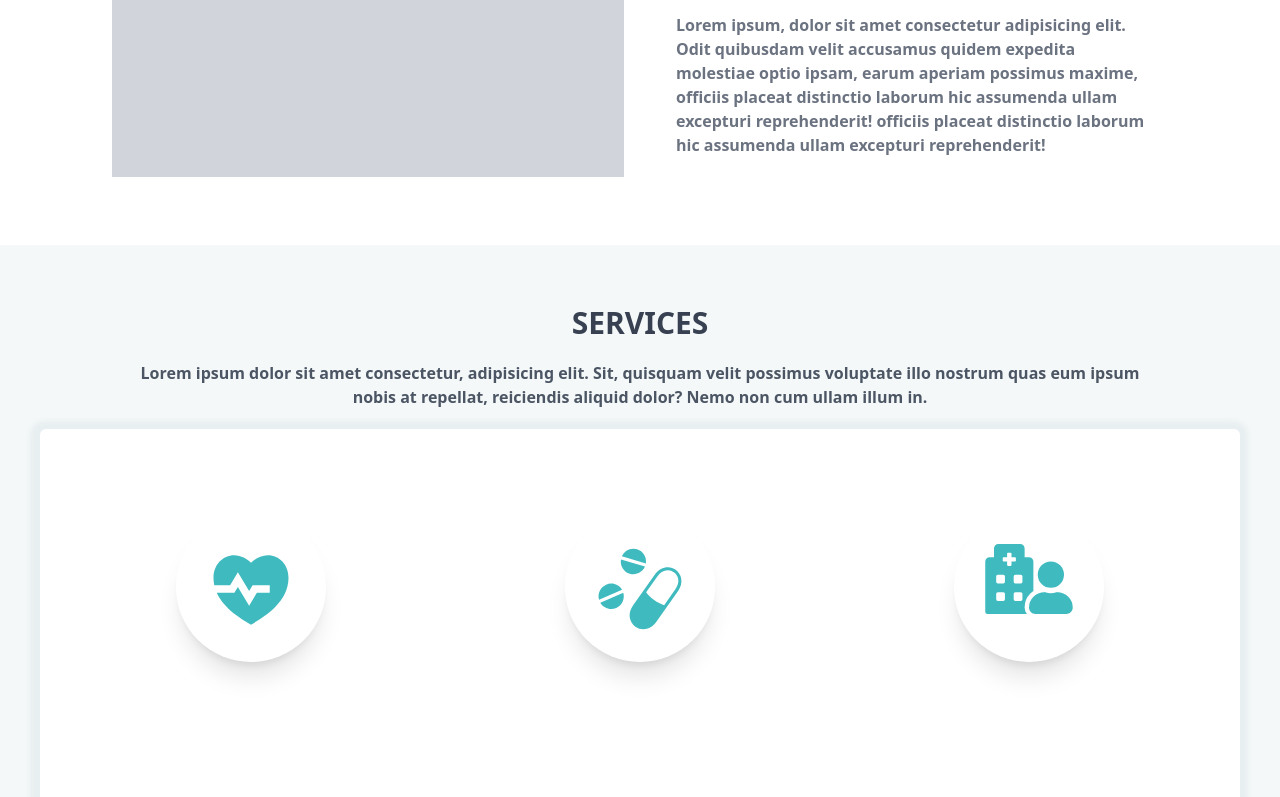
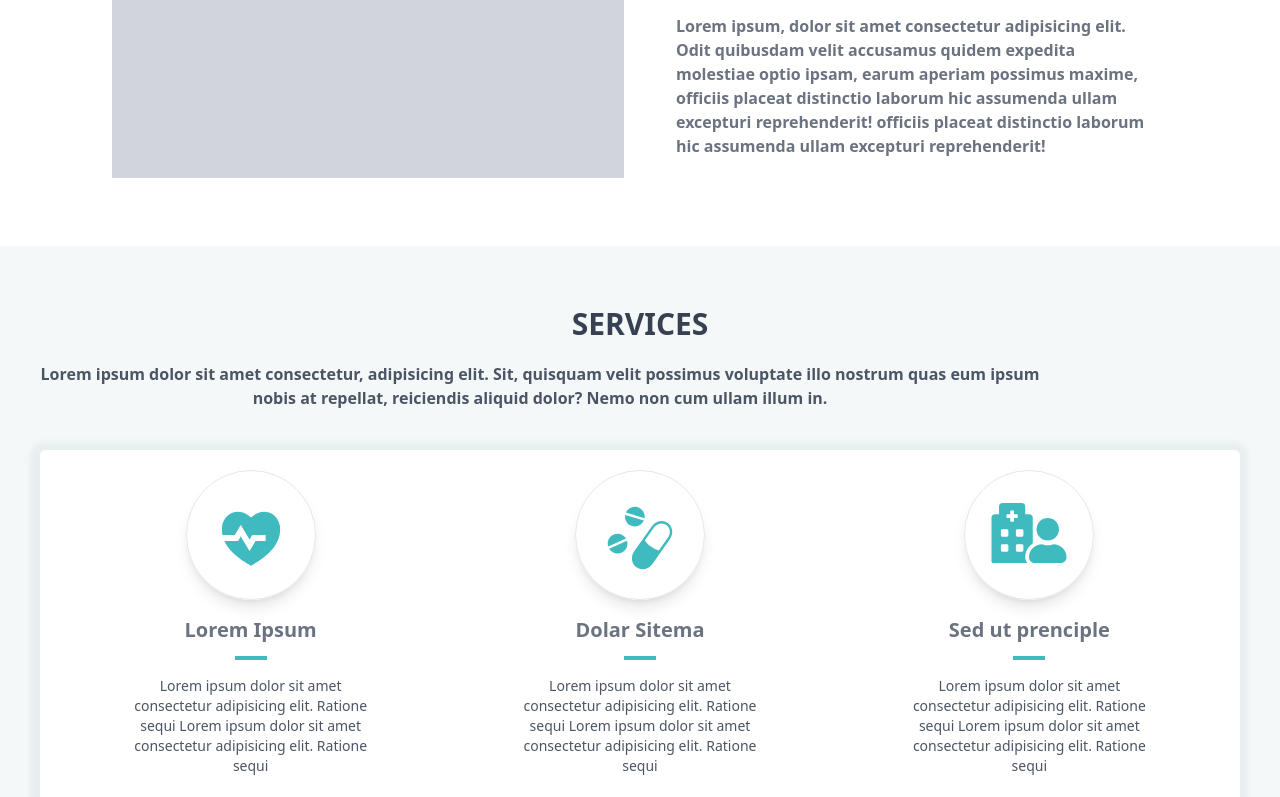
Before and after one commit to firozkhan7867/Project-Dermotosys, a React (Create React App) app: page / in a window 1280 px wide. Shown: the part 3032-3829 px from the top of the page. Built offline with nearby package versions, Linux system fonts and the light colour scheme.

Commit message:
fixed home

```diff
--- a/src/components/home.jsx
+++ b/src/components/home.jsx
@@ -41,31 +41,31 @@ const HomePage = () => {
 
             </div>
 
-            <div className="flex flex-col pb-20 justify-center text-white items-center" style={{background:'#10a1ad'}}>
+            <div className="flex flex-col lg:pb-20 xl:pb-20 md:pb-20 pb-14 justify-center text-white items-center" style={{background:'#10a1ad'}}>
                     <h2 className='lg:text-3xl text-xl mt-20 font-bold'> In an Emergency ?  Need Help Now?</h2>
-                    <p className='text-wrap lg:w-8/12 w-10/12 lg:mt-10 md:mt-5 mt-4 lg:text-lg md:text-md sm:text-sm'>Lorem ipsum dolor sit amet consectetur adipisicing elit. Nemo et beatae, odit nihil ducimus,
+                    <p className='text-center lg:w-8/12 w-10/12 lg:mt-10 md:mt-5 mt-4 lg:text-lg md:text-md sm:text-sm'>Lorem ipsum dolor sit amet consectetur adipisicing elit. Nemo et beatae, odit nihil ducimus,
                         natus quos itaque hic porro obcaecati explicabo laudantium impedit soluta eius officia sunt tenetur placeat quia.</p>
                     <Link to={""} className="border text-center hover:bg-white hover:text-gray-800 hover:border-gray-700 rounded-full border-white mt-10 lg:text-2xl md:text-xl text-lg font-bold md:px-3 lg:px-5 md:py-2 lg:py-3 px-3 py-2 lg:w-4/12">
                         Make Appointment
                     </Link>
             </div>
-            <div className="flex flex-col lg:py-24 md:py-20 py-20  justify-center text-white items-center" >
-                    <h2 className='lg:text-2xl text-xl  font-bold'> Find the right care, doctor,hospital <br />
+            <div className="flex flex-col lg:py-24 md:py-20 py-20 text-center  justify-center text-white items-center" >
+                    <h2 className='lg:text-2xl text-xl w-10/12 text-black font-bold'> Find the right care, doctor,hospital <br />
                     right at your finger tips</h2>
                     <p className='text-wrap text-center lg:w-8/12 w-10/12 lg:mt-8 md:mt-3 mt-3 lg:text-md md:text-md sm:text-sm text-black'>Lorem ipsum dolor sit amet consectetur adipisicing elit. Nemo et beatae, odit nihil ducimus:</p>
 
             </div>
-            <div className="mx-5 bg-gray-100 mb-5">
-                <div className="py-6 px-8 grid sm:grid-cols-1 md:grid-cols-1 lg:grid-cols-3 gap-4 justify-items-center">
-                    <div className="w-11/12 pb-14 shadow-lg bg-white rounded-lg ">
+            <div className="mx-2 xl:mx-5 lg:mx-5 md:mx-5 sm:mx-2  bg-gray-100 mb-5 border-b ">
+                <div className="py-6 px-6 xl:px-8 lg:px-8 md:px-8 grid sm:grid-cols-1 md:grid-cols-1 lg:grid-cols-3 gap-4 justify-items-center">
+                    <div className="w-full lg:w-11/12 xl:w-11/12 md:w-11/12  pb-14 shadow-lg bg-white rounded-lg ">
                         <div className="h-1  w-full rounded-t-lg" style={{background:'#10a1ad'}}></div>
                         <div className=" w-full  flex flex-col justify-center place-items-center">
-                            <p className="my-8 font-semibold text-center text-3xl">Choose</p>
-                            <img src={choose} alt="" width="250" className=" my-6" />
-                            <p className=" text-center text-1xl text-wrap w-8/12 mb-4">Find Doctors and hospitals based on the factors that matter most to you.</p>
+                            <p className="lg:my-8 xl:my-8 my-2 mt-4   font-semibold text-center text-3xl">Choose</p>
+                            <img src={choose} alt="" width="250" className=" xl:my-6 lg:my-6 md:my-6 sm:my-2 my-2" />
+                            <p className=" text-center text-1xl text-wrap w-8/12 xl:mb-4 lg:mb-4 sm:mb-2 md:mb-4 mb-2">Find Doctors and hospitals based on the factors that matter most to you.</p>
                         </div>
                     </div>
-                    <div className="w-11/12 pb-14 shadow-lg bg-white rounded-lg">
+                    <div className="w-full lg:w-11/12 xl:w-11/12 md:w-11/12 pb-14 shadow-lg bg-white rounded-lg">
                         <div className="h-1  w-full rounded-t-lg" style={{background:'#10a1ad'}}></div>
                         <div className=" w-full  flex flex-col justify-center place-items-center">
                             <p className="my-8 font-semibold text-center text-3xl">Connect</p>
@@ -73,7 +73,7 @@ const HomePage = () => {
                             <p className=" text-center text-1xl text-wrap w-8/12 mb-4">Conveniently shedule your appointment by phone or online when available.</p>
                         </div>
                     </div>
-                    <div className="w-11/12 pb-14 shadow-lg bg-white rounded-lg">
+                    <div className="w-full lg:w-11/12 xl:w-11/12 md:w-11/12 pb-14 shadow-lg bg-white rounded-lg">
                         <div className="h-1  w-full rounded-t-lg" style={{background:'#10a1ad'}}></div>
                         <div className="w-full  flex flex-col justify-center place-items-center">
                             <p className="my-12 font-semibold text-center text-3xl">Prepare</p>
@@ -83,13 +83,13 @@ const HomePage = () => {
                     </div>
                 </div>
             </div>
-            <div className="py-10 flex flex-col text-center justify-center items-center">
+            <div className="py-10 flex flex-col text-center justify-center items-center border-b lg:border-none xl:border-none  ">
                 <h1 className='text-gray-600 font-bold text-3xl mb-4'>About Us</h1>
                 <p className='w-10/12 mt-4 text-gray-500'> Lorem ipsum dolor sit amet consectetur adipisicing elit. Doloremque magni eum perferendis odit mollitia amet iste aspernatur vero dolores natus,
                      provident consectetur quis perspiciatis pr aesentium dolore similique adipisci soluta aliquid.</p>
             </div>
-            <div className="lg:mx-12  mb-10">
-                <div className="py-4 px-16 grid sm:grid-cols-1 md:grid-cols-2 lg:grid-cols-2 gap-8 justify-items-center">
+            <div className="lg:mx-12  mx-2 mb-10">
+                <div className="py-4 lg:px-16 xl:px-16 md:px-14 px-2 grid sm:grid-cols-1 md:grid-cols-2 lg:grid-cols-2 gap-8 justify-items-center">
                     <div className="w-full  flex flex-col m-3 bg-gray-300 justify-center place-items-center">
 
                     </div>
@@ -112,41 +112,61 @@ const HomePage = () => {
                     </div>
                 </div>
             </div>
-            <div className="w-full p-10 text-center flex flex-col items-center" style={{background:"#f4f8f9"}}>
+            <div className="w-full lg:px-10 xl:p-10 md:p-10 px-4 mb-5 text-center flex flex-col items-center" style={{background:"#f4f8f9"}}>
+                <div className="mb-5">
                 <h1 className='text-3xl font-bold text-gray-700 mt-5'>SERVICES</h1>
-                <p className='w-10/12 text-center mt-5 font-bold text-md text-gray-600 mb-5'>Lorem ipsum dolor sit amet consectetur, adipisicing elit. Sit, quisquam
+                <p className='lg:w-10/12 xl:w-10/12  text-center mt-5 font-bold text-md text-gray-600 mb-5'>Lorem ipsum dolor sit amet consectetur, adipisicing elit. Sit, quisquam
                     velit possimus voluptate illo nostrum quas eum ipsum nobis at repellat,
                     reiciendis aliquid dolor? Nemo non cum ullam illum in.</p>
-                <div className="shadow-xl bg-white rounded-md p-5 pp w-full h-[600px] grid grid-cols-3 gap-2 items-center justify-center">
-                    <div className="flex flex-col  justify-center items-center">
-                        <div className="h-[150px] w-[150px] pt-8 rounded-full shadow-xl  justify-center items-center">
-                        <RiHeartPulseFill className='w-full h-[90px] ' style={{color:"#3fbbc0"}} />
+                </div>
+                <div className="shadow-xl bg-white rounded-md lg:p-5 xl:p-5 md:p-5 px-2 py-4 pp w-full  grid xl:grid-cols-3 lg:grid-cols-3 md:grid-cols-2 sm:grid-cols-1 grid-cols-1 gap-2 items-center justify-center">
+                    <div className="flex flex-col  justify-center mb-4 items-center">
+                        <div className="h-[130px] w-[130px] pt-8 rounded-full border shadow-lg  justify-center items-center">
+                        <RiHeartPulseFill className='w-full h-[70px] ' style={{color:"#3fbbc0"}} />
                         </div>
+                        <h1 className='mt-4 text-xl font-bold text-gray-500'>Lorem Ipsum</h1>
+                        <div className="border-b-4 h-4 w-1/12" style={{borderColor:"#3fbbc0"}}></div>
+                        <div className="text-center w-8/12 text-sm mt-4 text-gray-600">Lorem ipsum dolor sit amet consectetur adipisicing elit. Ratione sequi Lorem ipsum dolor sit amet consectetur adipisicing elit. Ratione sequi</div>
                     </div>
-                    <div className="flex flex-col  justify-center items-center">
-                        <div className="h-[150px] w-[150px] pt-8 rounded-full shadow-xl  justify-center items-center">
-                        <GiMedicines className='w-full h-[90px] ' style={{color:"#3fbbc0"}} />
+                    <div className="flex flex-col  justify-center mb-4 items-center">
+                        <div className="h-[130px] w-[130px] pt-8 rounded-full border shadow-lg  justify-center items-center">
+                        <GiMedicines className='w-full h-[70px] ' style={{color:"#3fbbc0"}} />
                         </div>
+                        <h1 className='mt-4 text-xl font-bold text-gray-500'>Dolar Sitema</h1>
+                        <div className="border-b-4 h-4 w-1/12" style={{borderColor:"#3fbbc0"}}></div>
+                        <div className="text-center w-8/12 text-sm mt-4 text-gray-600">Lorem ipsum dolor sit amet consectetur adipisicing elit. Ratione sequi Lorem ipsum dolor sit amet consectetur adipisicing elit. Ratione sequi</div>
                     </div>
-                    <div className="flex flex-col  justify-center items-center">
-                        <div className="h-[150px] w-[150px] pt-8 rounded-full shadow-xl  justify-center items-center">
-                        <FaHospitalUser className='w-full h-[70px] ' style={{color:"#3fbbc0"}} />
+                    <div className="flex flex-col  justify-center mb-4 items-center">
+                        <div className="h-[130px] w-[130px] pt-8 rounded-full border shadow-lg  justify-center items-center">
+                        <FaHospitalUser className='w-full h-[60px] ' style={{color:"#3fbbc0"}} />
                         </div>
+                        <h1 className='mt-4 text-xl font-bold text-gray-500'>Sed ut prenciple</h1>
+                        <div className="border-b-4 h-4 w-1/12" style={{borderColor:"#3fbbc0"}}></div>
+                        <div className="text-center w-8/12 text-sm mt-4 text-gray-600">Lorem ipsum dolor sit amet consectetur adipisicing elit. Ratione sequi Lorem ipsum dolor sit amet consectetur adipisicing elit. Ratione sequi</div>
                     </div>
-                    <div className="flex flex-col  justify-center items-center">
-                        <div className="h-[150px] w-[150px] pt-8 rounded-full shadow-xl  justify-center items-center">
-                        <RiHotelBedFill className='w-full h-[90px] ' style={{color:"#3fbbc0"}} />
+                    <div className="flex flex-col  justify-center mb-4 items-center">
+                        <div className="h-[130px] w-[130px] pt-8 rounded-full border shadow-lg  justify-center items-center">
+                        <RiHotelBedFill className='w-full h-[70px] ' style={{color:"#3fbbc0"}} />
                         </div>
+                        <h1 className='mt-4 text-xl font-bold text-gray-500'>Magni Dolares</h1>
+                        <div className="border-b-4 h-4 w-1/12" style={{borderColor:"#3fbbc0"}}></div>
+                        <div className="text-center w-8/12 text-sm mt-4 text-gray-600">Lorem ipsum dolor sit amet consectetur adipisicing elit. Ratione sequi Lorem ipsum dolor sit amet consectetur adipisicing elit. Ratione sequi</div>
                     </div>
-                    <div className="flex flex-col  justify-center items-center">
-                        <div className="h-[150px] w-[150px] pt-6 rounded-full shadow-xl  justify-center items-center">
-                        <FaWheelchair className='w-full h-[80px] ' style={{color:"#3fbbc0"}} />
+                    <div className="flex flex-col  justify-center mb-4 items-center">
+                        <div className="h-[130px] w-[130px] pt-6 rounded-full border shadow-lg  justify-center items-center">
+                        <FaWheelchair className='w-full h-[60px] ' style={{color:"#3fbbc0"}} />
                         </div>
+                        <h1 className='mt-4 text-xl font-bold text-gray-500'>Nemo Erim</h1>
+                        <div className="border-b-4 h-4 w-1/12" style={{borderColor:"#3fbbc0"}}></div>
+                        <div className="text-center w-8/12 text-sm mt-4 text-gray-600">Lorem ipsum dolor sit amet consectetur adipisicing elit. Ratione sequi Lorem ipsum dolor sit amet consectetur adipisicing elit. Ratione sequi</div>
                     </div>
-                    <div className="flex flex-col  justify-center items-center">
-                        <div className="h-[150px] w-[150px] pt-8 rounded-full shadow-xl  justify-center items-center">
-                        <BsClipboardPlus className='w-full h-[70px] ' style={{color:"#3fbbc0"}} />
+                    <div className="flex flex-col  justify-center mb-4 items-center">
+                        <div className="h-[130px] w-[130px] pt-8 rounded-full border shadow-lg  justify-center items-center">
+                        <BsClipboardPlus className='w-full h-[60px] ' style={{color:"#3fbbc0"}} />
                         </div>
+                        <h1 className='mt-4 text-xl font-bold text-gray-500'>Elusmod Tempor</h1>
+                        <div className="border-b-4 h-4 w-1/12" style={{borderColor:"#3fbbc0"}}></div>
+                        <div className="text-center w-8/12 text-sm mt-4 text-gray-600">Lorem ipsum dolor sit amet consectetur adipisicing elit. Ratione sequi Lorem ipsum dolor sit amet consectetur adipisicing elit. Ratione sequi</div>
                     </div>
                 </div>
             </div>
```
